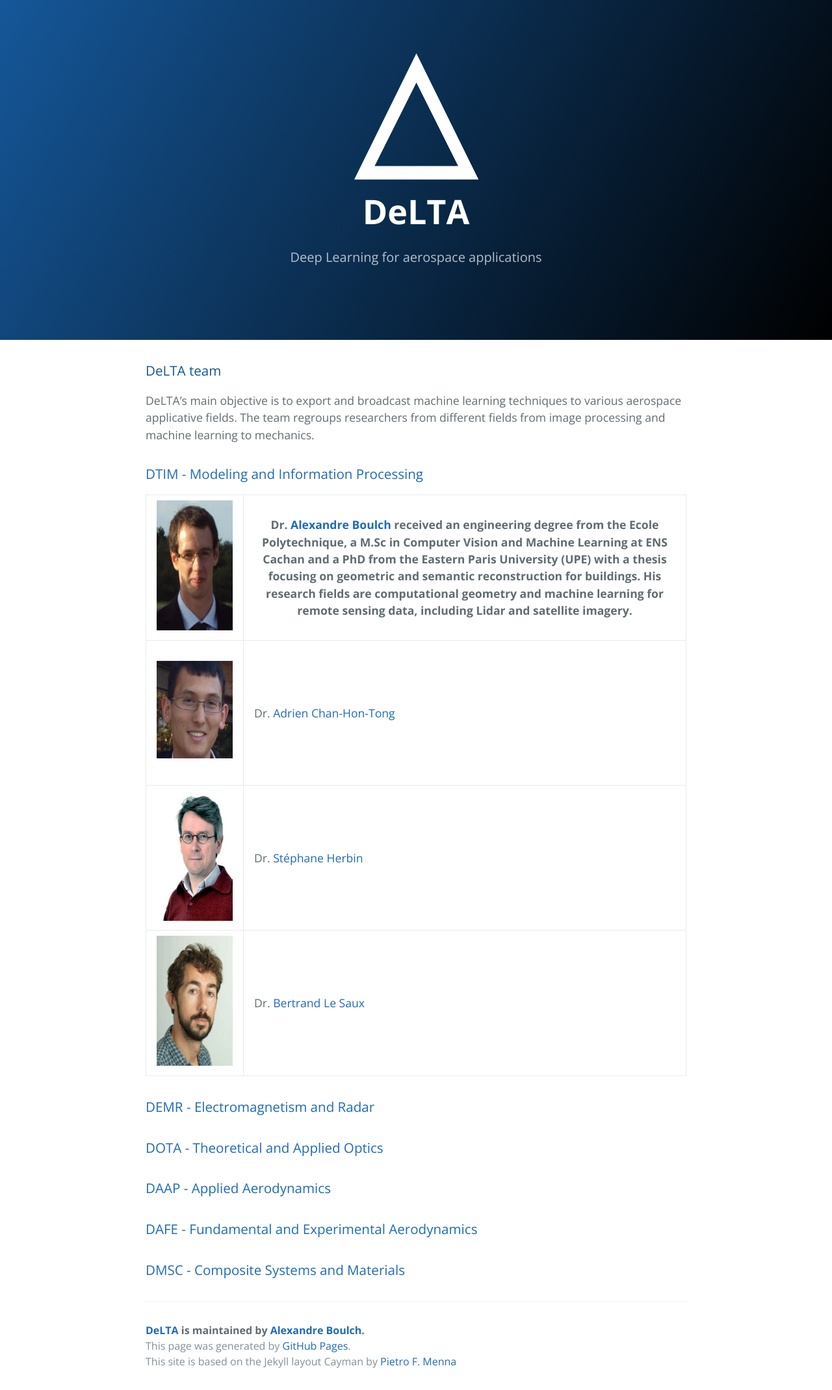
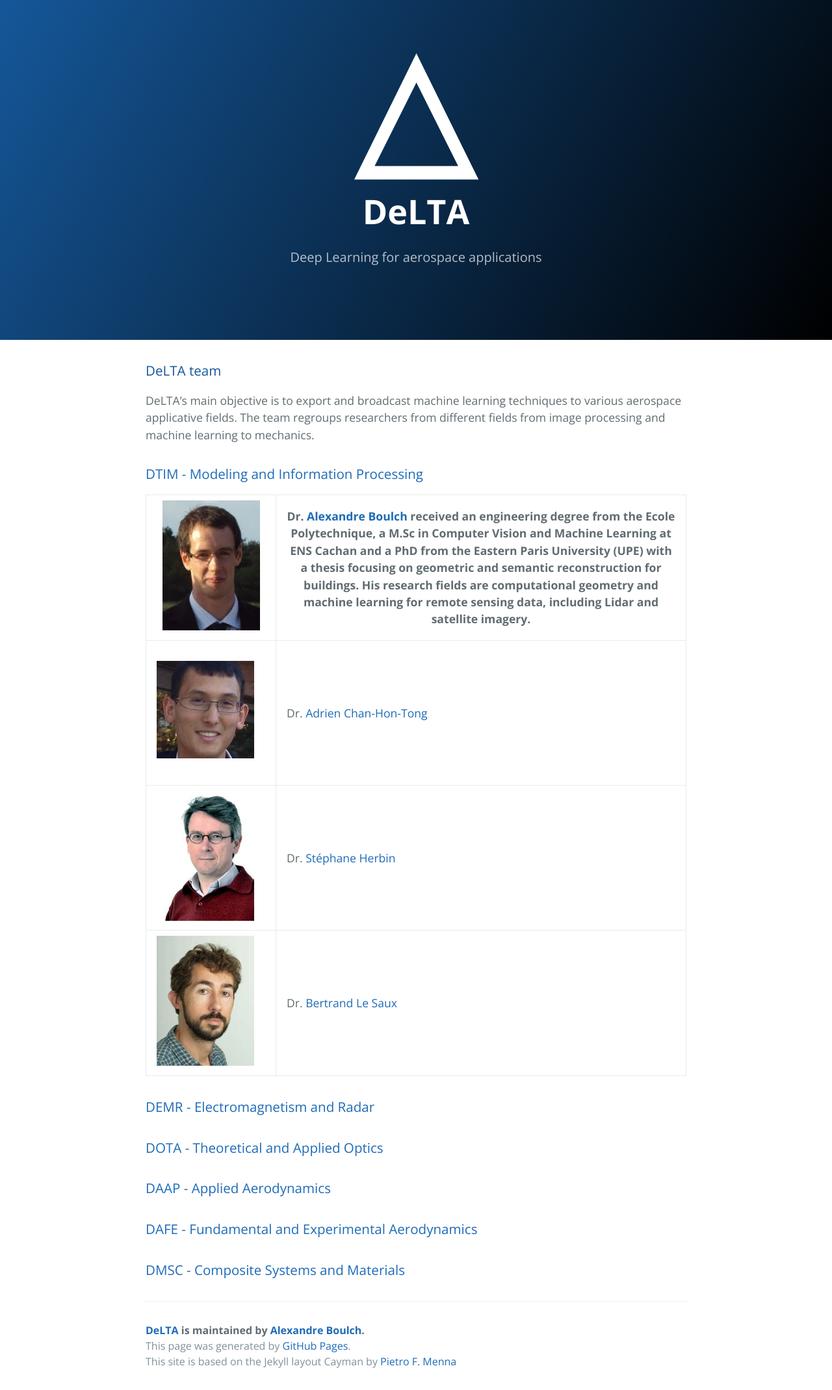
Before and after one commit to delta-onera/delta-onera.github.io, a Jekyll site: the page built from pages/team.md, in a window 1280 px wide. Shown: the whole page at 65% size. Built offline with Jekyll 4.4.1, drawn with Linux system fonts in a browser that asks for light colours; our own code applies the rules of GitHub Pages for plain Markdown files.

Commit message:
Update team.md

```diff
--- a/pages/team.md
+++ b/pages/team.md
@@ -5,21 +5,21 @@
 
 ### [DTIM - Modeling and Information Processing](http://www.onera.fr/en/dtim)
 
-<table style="width:100%">
+<table>
   <tr>
-    <th style="width: 150px;"><img src="team/A_Boulch.jpg" height="200" width="150"/></th>
+    <th style="width: 200px;"><img src="team/A_Boulch.jpg" height="200" width="150"/></th>
     <th>Dr.  <a href="https://sites.google.com/view/boulch"> Alexandre Boulch </a> received an engineering degree from the Ecole Polytechnique, a M.Sc in Computer Vision and Machine Learning at ENS Cachan and a PhD from the Eastern Paris University (UPE) with a thesis focusing on geometric and semantic reconstruction for buildings. His research fields are computational geometry and machine learning for remote sensing data, including Lidar and satellite imagery.</th>
   </tr>
   <tr>
-    <td style="width: 150px;"><img src="team/A_ChanHonTong.jpg" height="200" width="150"/></td>
+    <td style="width: 200px;"><img src="team/A_ChanHonTong.jpg" height="200" width="150"/></td>
     <td>Dr. <a href="https://www.researchgate.net/profile/Adrien_Chan-Hon-Tong"> Adrien Chan-Hon-Tong </a></td>
   </tr>
   <tr>
-    <td style="width: 150px;"><img src="team/S_Herbin.png" height="200" width="150"/></td>
+    <td style="width: 200px;"><img src="team/S_Herbin.png" height="200" width="150"/></td>
     <td>Dr. <a href="http://www.onera.fr/fr/staff/stephane-herbin"> Stéphane Herbin </a></td>
   </tr>
   <tr>
-  <td style="width: 150px;"><img src="team/B_LeSaux.jpg" height="200" width="150"/></td>
+  <td style="width: 200px;"><img src="team/B_LeSaux.jpg" height="200" width="150"/></td>
   <td>Dr. <a href="http://www.onera.fr/en/staff/bertrand-le-saux"> Bertrand Le Saux</a></td>
   </tr>
 </table>
```
